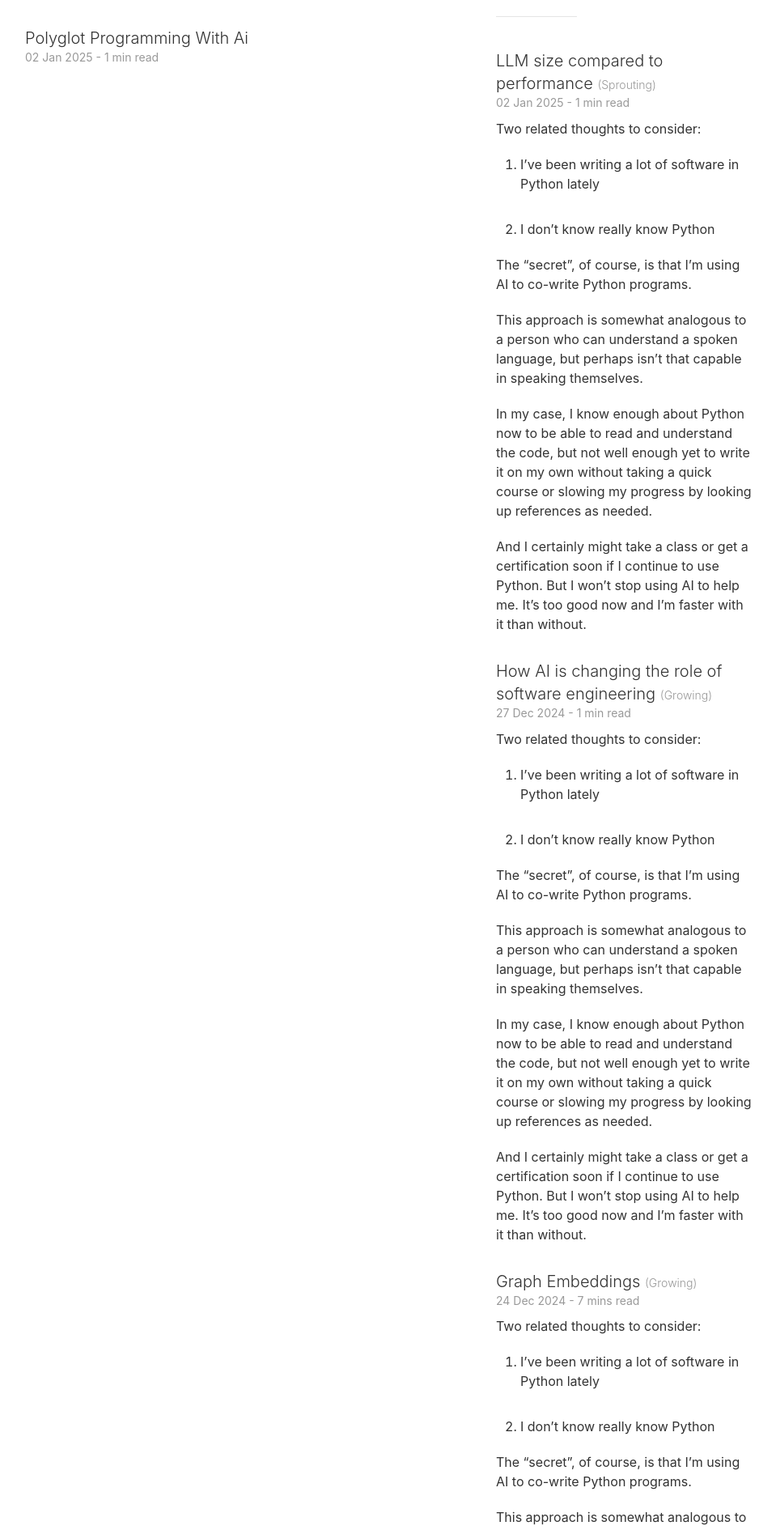
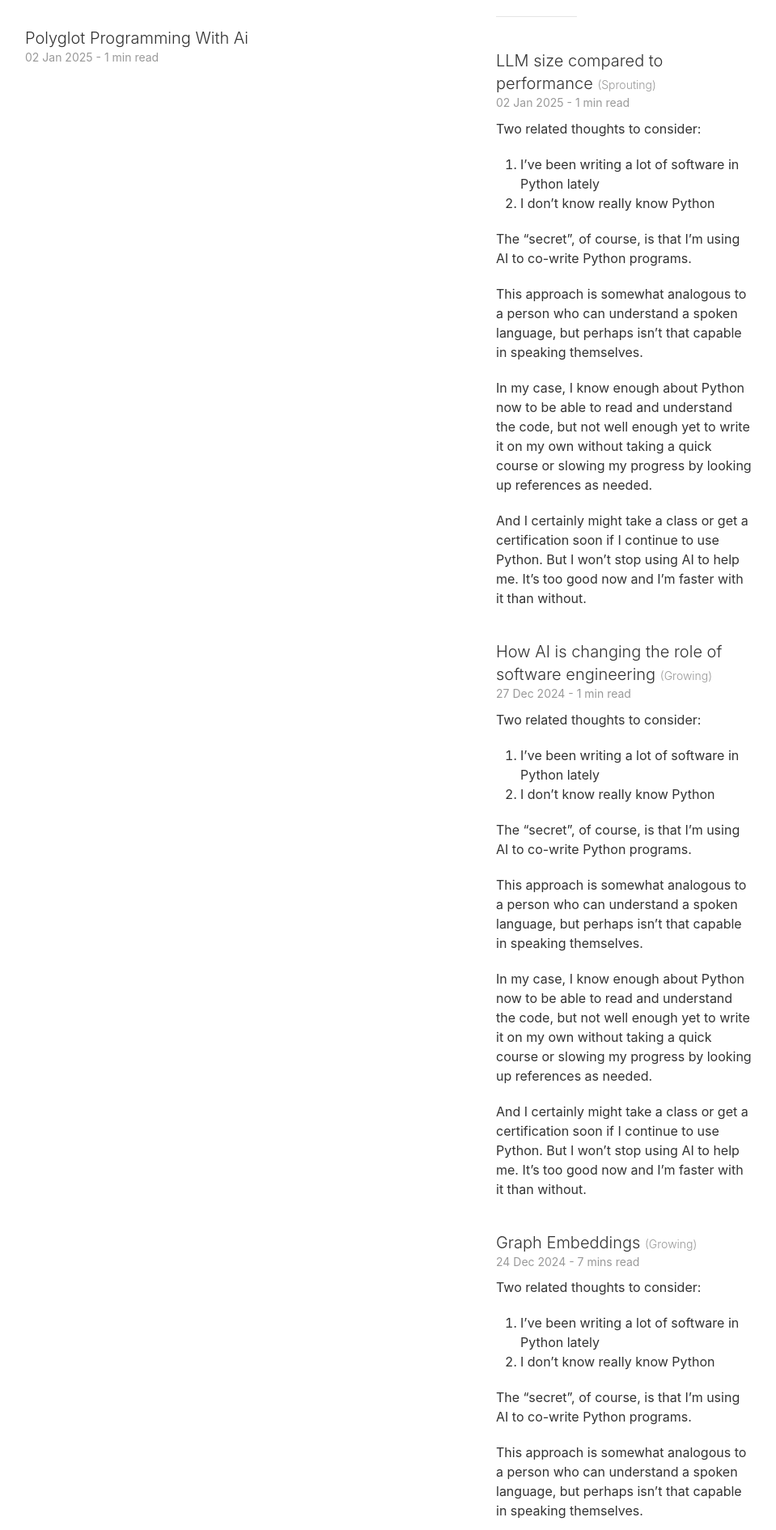
Before and after one commit to nyvyn/nyvyn.github.io, a Jekyll site: the page built from _pages/index.markdown, in a window 1280 px wide. Shown: the part 394-2284 px from the top of the page at 81% size, without its empty margins (159-1118 px from the left). Built offline with Jekyll 4.4.1, drawn with Linux system fonts in a browser that asks for light colours.

Commit message:
Remove redundant CSS rules for note and post lists
Deleted unused styles targeting #note-list and #post-list elements as they were no longer relevant. This cleanup reduces unnecessary code and improves maintainability.

```diff
--- a/assets/custom/overrides.css
+++ b/assets/custom/overrides.css
@@ -61,22 +61,6 @@ ul {
     font-weight: 300;
 }
 
-#note-list a + p, #post-list a + p {
-    margin-top: 0;
-}
-
-#note-list p > a, #post-list p > a {
-    text-decoration: underline;
-}
-
-#note-list p:last-of-type, #post-list p:last-of-type {
-    margin-bottom: 0;
-}
-
-#note-list li:nth-child(n+2), #post-list li:nth-child(n+2) {
-    margin-top: 2rem;
-}
-
 #site-bio {
     font-size: 20px;
     font-weight: 300;
```
